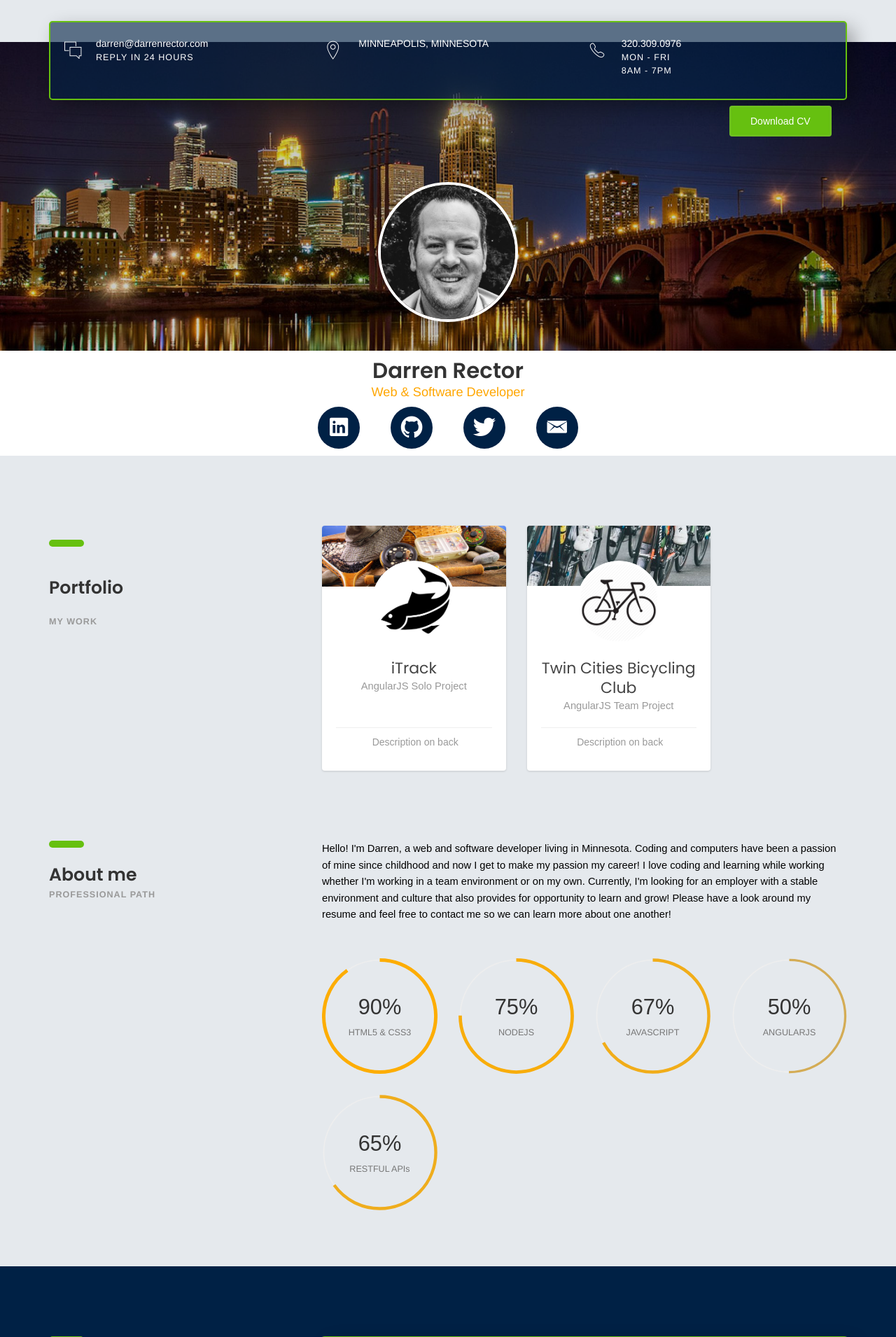
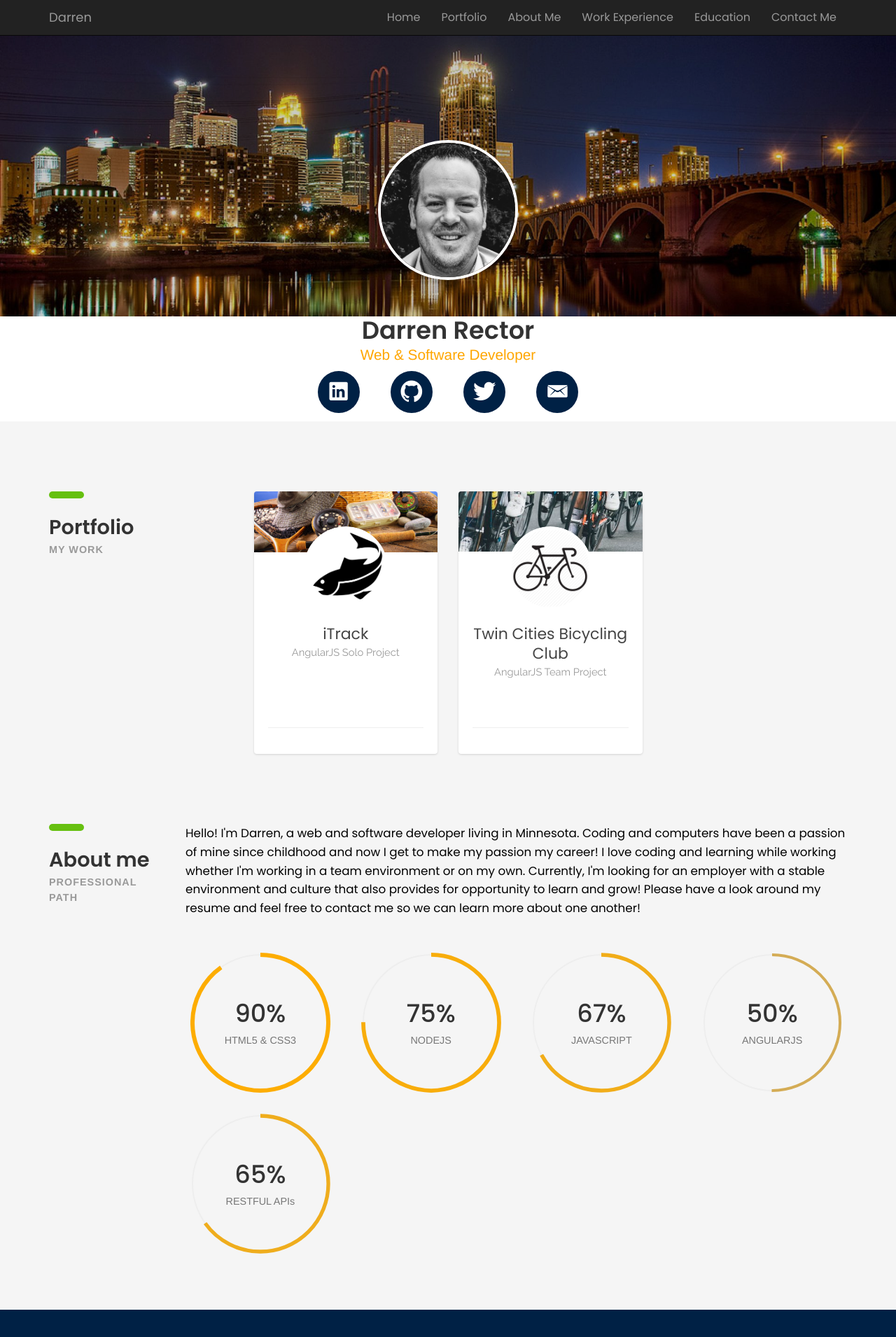
Before and after one commit to darrenrector91/html_resume, a PHP site: page / in a window 1280 px wide. Shown: the top 1910 px of the page at 70% size. Run offline with PHP 8.4, Linux system fonts and the light colour scheme; some libraries are stand-ins or nearby versions; some web fonts are replaced.

Commit message:
add navbar

```diff
--- a/css/rotating-card.css
+++ b/css/rotating-card.css
@@ -1,10 +1,3 @@
-body {
-    margin-top: 60px;
-    font-size: 14px;
-    font-family: "Helvetica Nueue", Arial, Verdana, sans-serif;
-    background-color: #E5E9ED;
-}
-
 .btn:hover,
 .btn:focus,
 .btn:active {
@@ -63,6 +56,9 @@ body {
     left: 0;
     background-color: #FFF;
     box-shadow: 0 1px 3px 0 rgba(0, 0, 0, 0.14);
+    font-size: 14px;
+    font-family: 'Raleway', sans-serif;
+
 }
 
 /* front pane, placed above back */
@@ -98,7 +94,7 @@ body {
 .front,
 .back {
     width: 100%;
-    height: 350px;
+    height: 375px;
     border-radius: 4px;
 }
 
@@ -164,7 +160,7 @@ body {
 .card .footer {
     border-top: 1px solid #EEEEEE;
     color: #999999;
-    margin: -62px 0 0;
+    margin: -13px 0 0;
     padding: 10px 0 0;
     text-align: center;
 }
@@ -226,7 +222,7 @@ body {
 
 /*      Just for presentation        */
 
-.title {
+/* .title {
     color: #506A85;
     text-align: center;
     font-weight: 300;
@@ -335,7 +331,7 @@ pre.prettyprint {
 
 .navbar-default .navbar-brand-logo .brand {
     color: #555;
-}
+} */
 
 
 /*       Fix bug for IE      */
--- a/css/styles.css
+++ b/css/styles.css
@@ -75,7 +75,7 @@ b.max-bold{ font-weight: 700; }
 
 .font-semi-white{ color: #ddd; }
 
-.font-lite-black{ color: #999; }
+.font-lite-black{ color: #999; text-transform: uppercase;}
 
 
 /* ---------------------------------
--- a/index.html
+++ b/index.html
@@ -8,7 +8,7 @@
 	<meta charset="UTF-8">
 
 	<!-- Fonts -->
-	<link href="https://fonts.googleapis.com/css?family=Poppins:400,500,600,700%7CAllura" rel="stylesheet">
+	<link href="https://fonts.googleapis.com/css?family=Poppins:400,500,600,700%7CAllura | Raleway" rel="stylesheet">
 
 	<!-- Stylesheets -->
 	<link href="css/bootstrap.css" rel="stylesheet">
@@ -18,59 +18,39 @@
 	<link href="css/responsive.css" rel="stylesheet">
 	<link href="css/aos.min.css" rel="stylesheet">
 	<link href="https://use.fontawesome.com/releases/v5.3.1/css/all.css" rel="stylesheet">
-	<link href='css/rotating-card.css' rel='stylesheet' />
+	<link href="css/rotating-card.css" rel="stylesheet" />
+
 
 </head>
 
 <body>
-
-	<!-- <div id="profile-pic-trigger"></div> -->
 	<!--####################################
 			HEADER
 #####################################-->
-	<header>
-		<div id="profile-name-trigger"></div>
-		<div id="profile-job-title-trigger"></div>
-		<div id="profile-social-icon-trigger"></div>
+	<div class="navbar navbar-inverse navbar-fixed-top">
 		<div class="container">
-			<div class="heading-wrapper animation">
-				<div class="row">
-					<div class="col-sm-6 col-md-6 col-lg-4">
-						<div class="info">
-							<i class="icon ion-ios-chatboxes-outline"></i>
-							<div class="right-area">
-								<h5><a href="mailto:darren@darrenrector.com">darren@darrenrector.com</a></h5>
-								<h6>REPLY IN 24 HOURS</h6>
-							</div><!-- right-area -->
-						</div><!-- info -->
-					</div><!-- col-sm-4 -->
-					<div class="col-sm-6 col-md-6 col-lg-4">
-						<div class="info">
-							<i class="icon ion-ios-location-outline"></i>
-							<div class="right-area">
-								<h5></h5>
-								<h5>MINNEAPOLIS, MINNESOTA</h5>
-							</div><!-- right-area -->
-						</div><!-- info -->
-					</div><!-- col-sm-4 -->
-					<div class="col-sm-6 col-md-6 col-lg-4">
-						<div class="info">
-							<i class="icon ion-ios-telephone-outline"></i>
-							<div class="right-area">
-								<h5>320.309.0976</h5>
-								<h6>MON - FRI <br> 8AM - 7PM</h6>
-							</div><!-- right-area -->
-						</div><!-- info -->
-					</div><!-- col-sm-4 -->
-				</div><!-- heading-wrapper -->
-				<a class="download-btn" href="cv/cv-file.docx">Download CV</a>
-
-			</div><!-- container -->
-	</header>
+			<a href="#home" class="navbar-brand">Darren</a>
+			<button class="navbar-toggle" data-toggle="collapse" data-target=".navHeaderCollpase">
+				<span class="icon-bar"></span>
+				<span class="icon-bar"></span>
+				<span class="icon-bar"></span>
+			</button>
+			<div class="collapse navbar-collapse navHeaderCollpase">
+				<ul class="nav navbar-nav navbar-right">
+					<li><a href="#home" class="active">Home</a></li>
+					<li><a href="#portfolio">Portfolio</a></li>
+					<li><a href="#about">About Me</a></li>
+					<li><a href="#work">Work Experience</a></li>
+					<li><a href="#education">Education</a></li>
+					<li><a href="#contact">Contact Me</a></li>
+				</ul>
+			</div>
+		</div>
+	</div>
 	<!--####################################
 			   INTRO
 #####################################-->
-
+	<div id="home"></div>
 	<section class="intro-section" style="background-image: url('images/skyline-slider2.jpg')">
 		<div class="container">
 			<div class="row">
@@ -100,14 +80,16 @@
 	<!--####################################
 			PORTFOLIO
 #####################################-->
+	<div id="portfolio"></div>
 	<section class="portfolio-section section">
+
 		<div class="container">
 			<div class="row">
-			<div class="col-sm-16">
-				<div class="col-sm-4">
+				<!-- <div class="col-sm-16"> -->
+				<div class="col-sm-3">
 					<div class="heading">
 						<h3><b>Portfolio</b></h3>
-                        <h6 class="font-lite-black"><b>MY WORK</b></h6>
+						<h6 class="font-lite-black"><b>My Work</b></h6>
 					</div>
 				</div>
 				<div class="col-md-3 col-sm-4">
@@ -127,7 +109,7 @@
 										<p class="text-center"></p>
 									</div>
 									<div class="footer">
-										<i class="fa fa-mail-forward"></i> Description on back
+										<!-- <i class="fas fa-share"></i> Description on back -->
 									</div>
 								</div>
 							</div> <!-- end front panel -->
@@ -171,7 +153,7 @@
 										<p class="text-center"></p>
 									</div>
 									<div class="footer">
-										<i class="fa fa-mail-forward"></i> Description on back
+										<!-- <i class="fa fa-mail-forward"></i> Description on back -->
 									</div>
 								</div>
 							</div> <!-- end front panel -->
@@ -207,16 +189,17 @@
 	<!--####################################
 			     ABOUT
 #####################################-->
+	<div id="about"></div>
 	<section class="about-section section">
 		<div class="container">
 			<div class="row">
-				<div class="col-sm-4">
+				<div class="col-sm-2">
 					<div class="heading">
 						<h3><b>About me</b></h3>
 						<h6 class="font-lite-black"><b>PROFESSIONAL PATH</b></h6>
 					</div>
 				</div><!-- col-sm-4 -->
-				<div class="col-sm-8">
+				<div class="col-sm-10">
 					<p class="margin-b-50 about-para">
 						Hello! I'm Darren, a web and software developer living
 						in Minnesota. Coding and computers have been a passion of mine since
@@ -235,7 +218,6 @@
 								</div>
 							</div><!-- radial-prog-area-->
 						</div><!-- col-sm-6-->
-
 						<div class="col-sm-6 col-md-6 col-lg-3">
 							<div class="radial-prog-area margin-b-30">
 								<div class="radial-progress" data-prog-percent=".75">
@@ -244,7 +226,6 @@
 								</div>
 							</div>
 						</div>
-
 						<div class="col-sm-6 col-md-6 col-lg-3">
 							<div class="radial-prog-area margin-b-30">
 								<div class="radial-progress" data-prog-percent=".67">
@@ -253,7 +234,6 @@
 								</div>
 							</div><!-- radial-prog-area-->
 						</div><!-- col-sm-6-->
-
 						<div class="col-sm-6 col-md-6 col-lg-3">
 							<div class="radial-prog-area margin-b-30">
 								<div class="radial-progress" data-prog-percent=".50">
@@ -270,7 +250,6 @@
 								</div>
 							</div><!-- radial-prog-area-->
 						</div><!-- col-sm-6-->
-
 					</div><!-- row -->
 				</div><!-- col-sm-8 -->
 			</div><!-- row -->
@@ -279,6 +258,7 @@
 	<!--####################################
 			  EXPERIENCE
 #####################################-->
+	<div id="work"></div>
 	<section class="experience-section section">
 		<div class="container">
 			<div class="row">
@@ -357,6 +337,7 @@
 	<!--####################################
 			   EDUCATION
 #####################################-->
+	<div id="education"></div>
 	<section class="education-section section">
 		<div class="container">
 			<div class="row">
```
Also changed, not shown: test.html (+2 -21 lines). Lines whose indentation alone changed are shown as unchanged.
